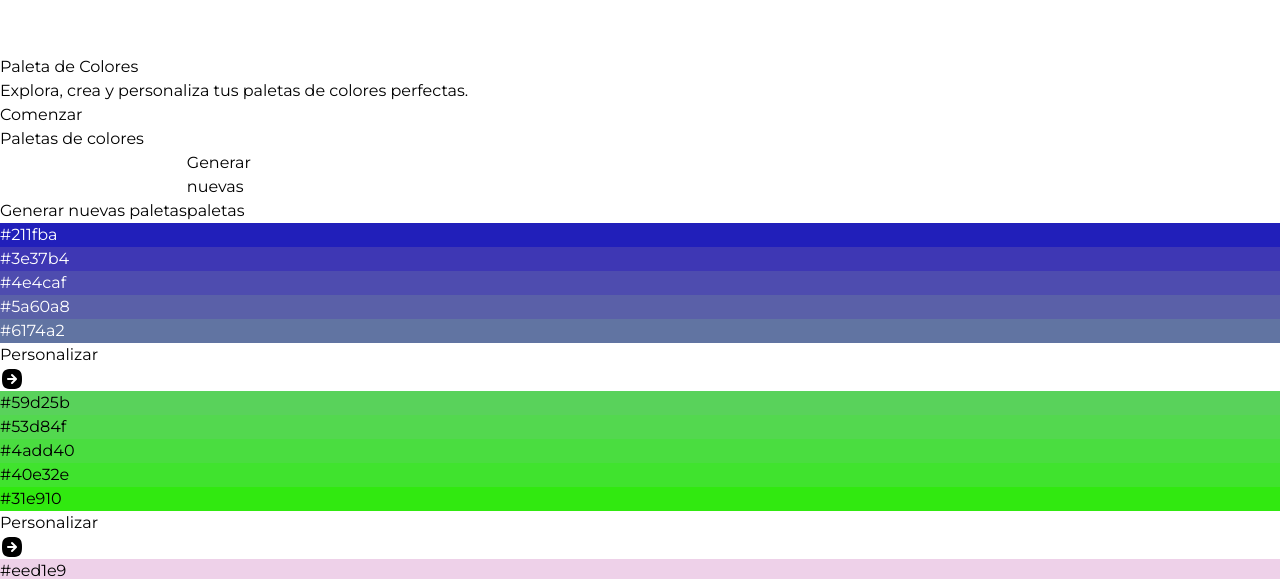
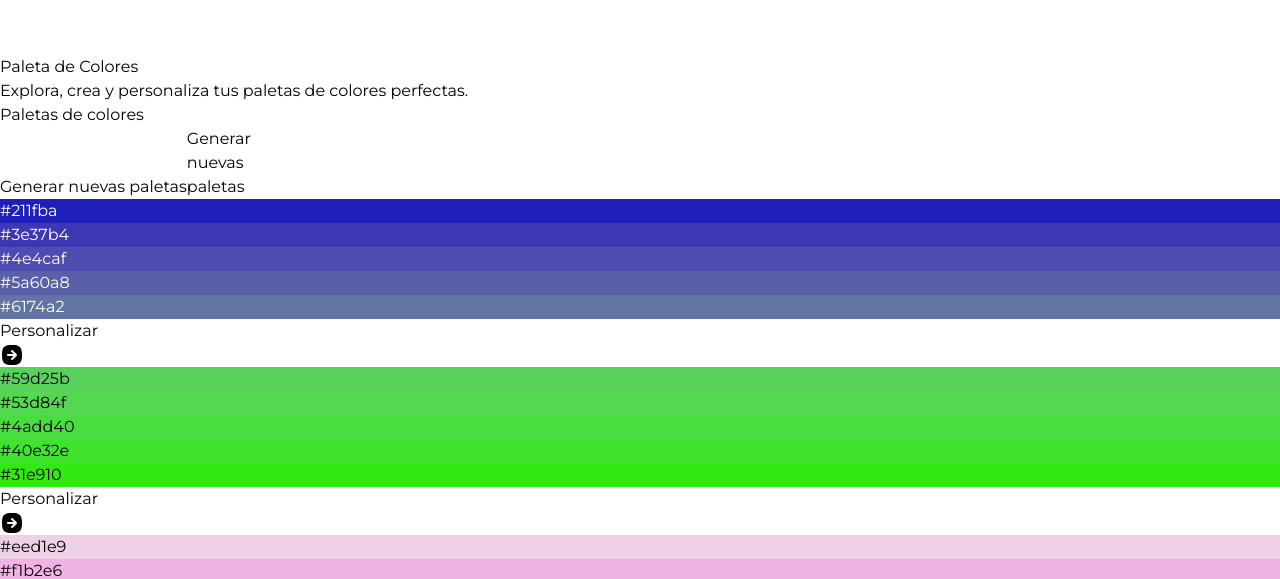
Before and after one commit to D4rrker/Paletas-de-colores, a Next.js app: page / in a window 1280 px wide. Shown: the part 229-808 px from the top of the page. Built offline with nearby package versions, Linux system fonts and the light colour scheme.

Commit message:
eliminación del botón del banner

```diff
--- a/src/app/banner/Banner.tsx
+++ b/src/app/banner/Banner.tsx
@@ -20,9 +20,6 @@ export default function Banner() {
             </h3>
           </div>
           <div className="flex flex-col items-center gap-y-6">
-            <button className="px-6 py-2 rounded-md bg-white text-purple-500">
-              Comenzar
-            </button>
             <div className="flex items-center gap-x-4">
               <div className="outline outline-3 rounded-full w-10 h-10 bg-red-500"></div>
               <div className="outline outline-3 rounded-full w-10 h-10 bg-blue-500"></div>
```
